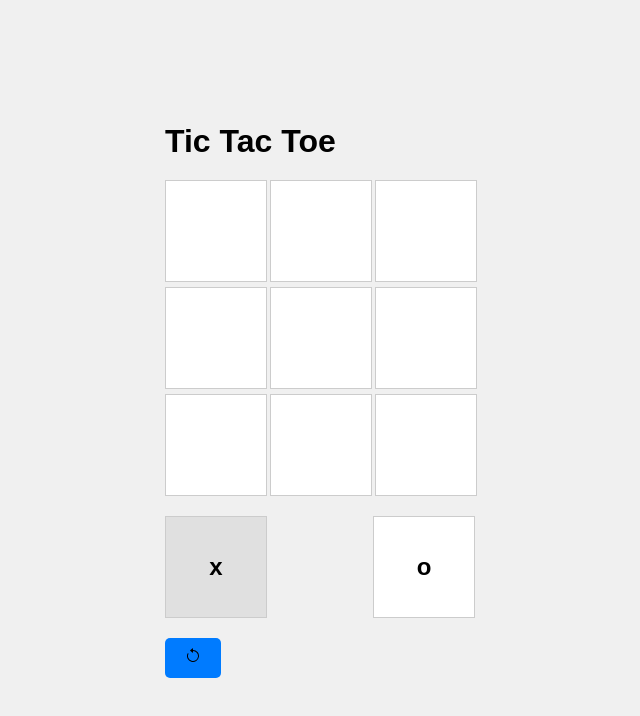
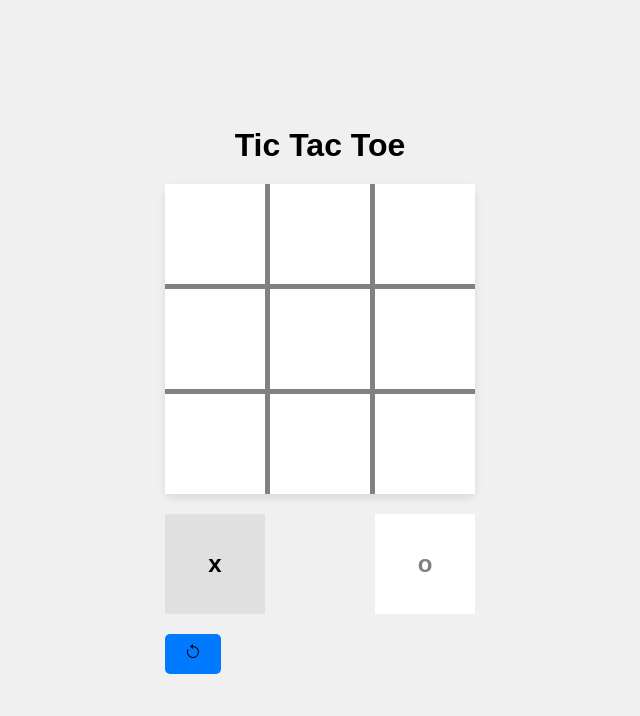
Before and after one commit to Daffier27/tic-tac-toe, a React (Vite) app: page / in a window 1280 px wide. Shown: the top 716 px of the page, without its empty margins (320-960 px from the left). Built offline with nearby package versions, Linux system fonts and the light colour scheme.

Commit message:
Estilos mejorados

```diff
--- a/src/index.css
+++ b/src/index.css
@@ -1,17 +1,17 @@
-*{
+* {
   margin: 0;
   padding: 0;
+  box-sizing: border-box;
 }
 
 body {
   font-family: Arial, sans-serif;
   background-color: #f0f0f0;
-  margin: 0;
-  padding: 0;
   display: flex;
   justify-content: center;
   align-items: center;
   min-height: 100vh;
+  margin: 0;
 }
 
 .container {
@@ -20,12 +20,18 @@ body {
 
 h1 {
   margin-bottom: 20px;
+  text-align: center;
 }
 
 .gameBoard {
   display: grid;
   grid-template-columns: repeat(3, 100px);
   grid-gap: 5px;
+  background-color: #818181;
+  box-shadow: 0 4px 8px rgba(0, 0, 0, 0.1);
+  border-radius: 10px;
+  width: fit-content;
+  margin: 0 auto;
 }
 
 .square {
@@ -33,15 +39,17 @@ h1 {
   justify-content: center;
   align-items: center;
   background-color: #fff;
-  border: 1px solid #ccc;
   width: 100px;
   height: 100px;
   font-size: 24px;
   cursor: pointer;
+  color:#818181;
 }
 
 .square.selected {
   background-color: #e0e0e0;
+  color:#010101;
+
 }
 
 .turn-section {
@@ -73,15 +81,8 @@ h1 {
   margin-top: 20px;
   font-size: 24px;
   font-weight: bold;
-  color: #007bff;
   text-align: center;
+  border: #ccc;
+  background-color: #e0e0e0;
+  padding: 10px 20px;
 }
-
-.winner-section p {
-  margin: 0;
-  padding: 10px;
-  background-color: #fff;
-  border: 2px solid #007bff;
-  border-radius: 5px;
-  box-shadow: 0px 0px 5px rgba(0, 0, 0, 0.3);
-}
```
